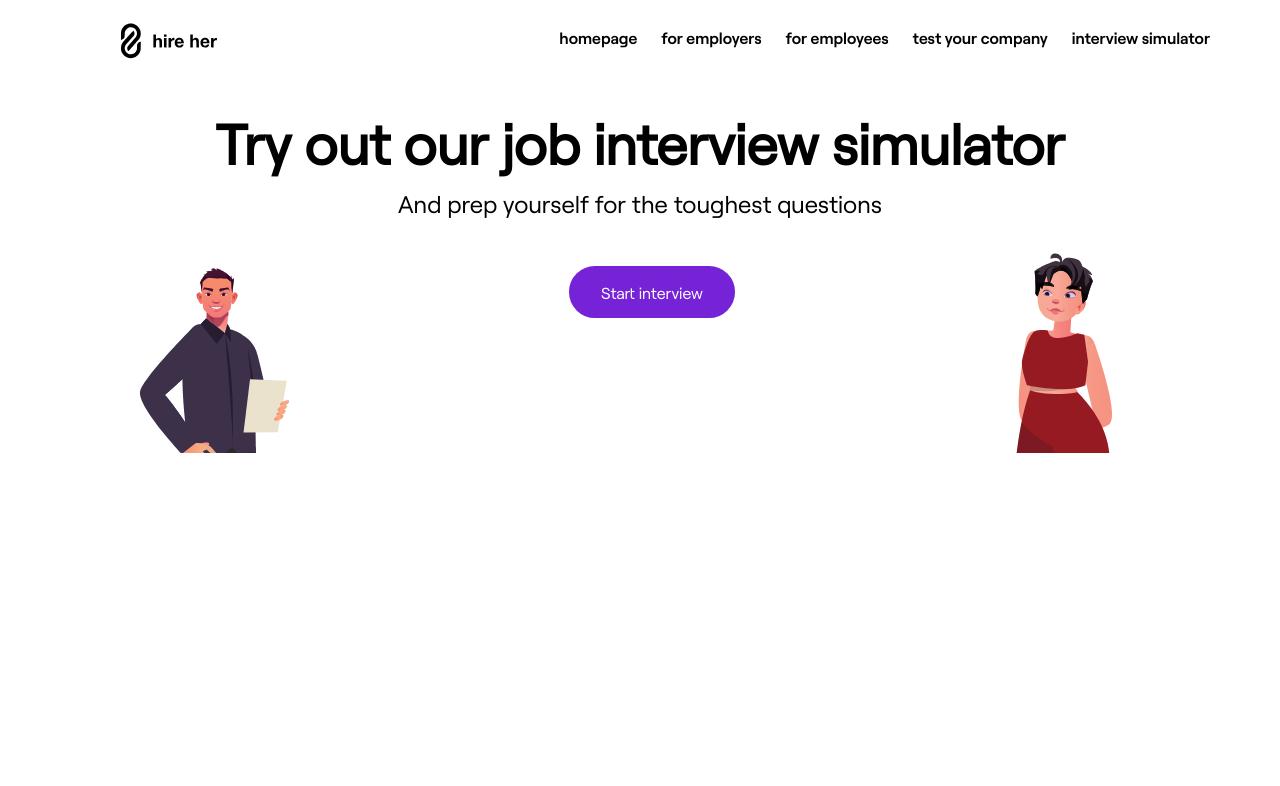
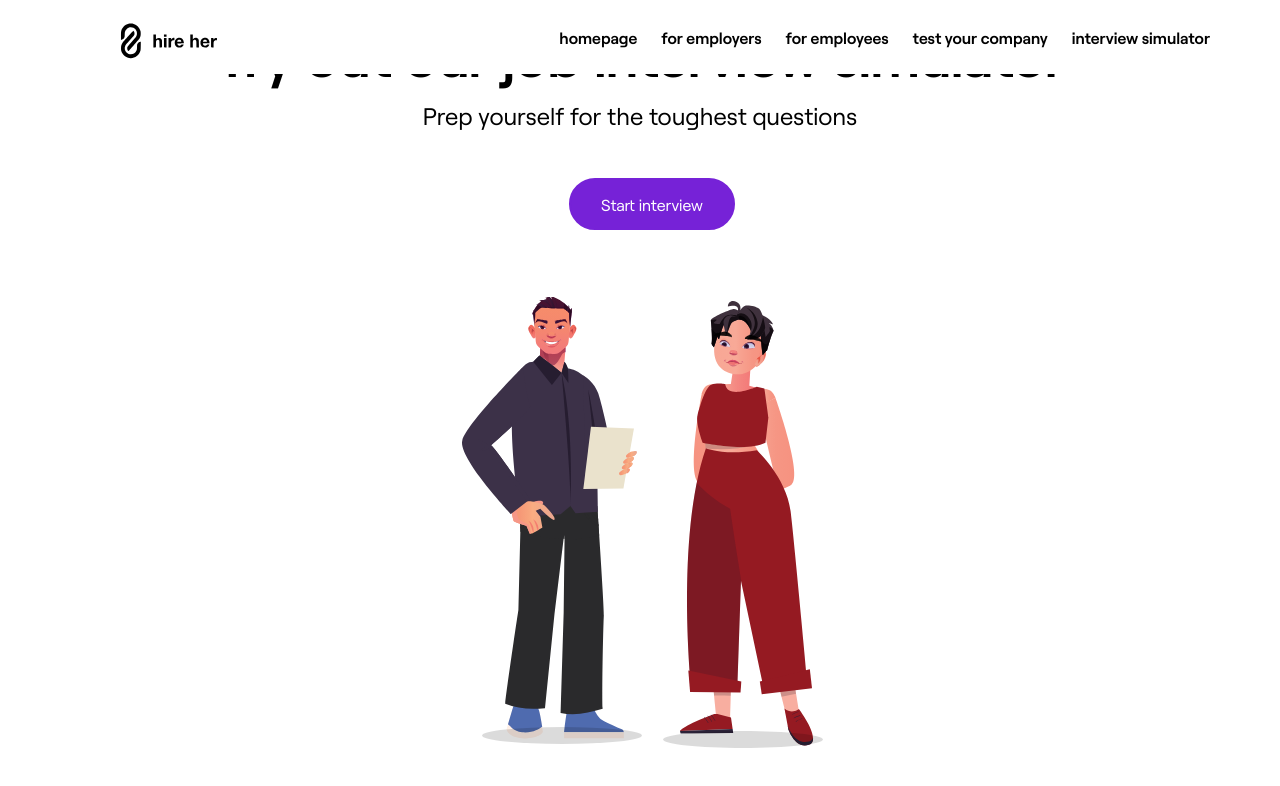
Before and after one commit to s0lena/hire-her, a React (Vite) app: page /interview in a window 1280 px wide. Shown: the top 786 px of the page. Built offline with nearby package versions, Linux system fonts and the light colour scheme.

Commit message:
animation for the interview finished

```diff
--- a/src/components/InterviewAnswerForm/index.jsx
+++ b/src/components/InterviewAnswerForm/index.jsx
@@ -8,6 +8,7 @@ export const InterviewAnswerForm = ({
   currentResponses,
   onResponseSelected,
 }) => {
+  const text = "Please choose your answer. . .";
   return (
     <>
       <div>
@@ -22,6 +23,28 @@ export const InterviewAnswerForm = ({
             </div>
           ) : null
         )}
+        <div>
+          {text.split("").map((char, index) => (
+            <motion.span
+              key={index}
+              initial={{ opacity: 0, y: 20 }}
+              animate={{ opacity: 1, y: 0 }}
+              exit={{ opacity: 0 }}
+              transition={{
+                duration: 0.1,
+                delay: index * 0.1,
+                repeat: Infinity,
+                repeatDelay: 3,
+              }}
+              style={{
+                color: "#7622D7",
+                fontWeight: "bold",
+              }}
+            >
+              {char}
+            </motion.span>
+          ))}
+        </div>
       </div>
     </>
   );
--- a/src/components/InterviewBubble/style.css
+++ b/src/components/InterviewBubble/style.css
@@ -40,6 +40,7 @@
 
 .woman-reply-selected {
   position: relative;
+  float: right;
 }
 
 .woman-reply:hover {
@@ -49,6 +50,7 @@
 
 .woman-reply-selected {
   background-color: #E1CEF6;
+  width: 345px;
 }
 
 .woman-reply-selected:hover {
--- a/src/components/InterviewFeedback/style.css
+++ b/src/components/InterviewFeedback/style.css
@@ -5,6 +5,7 @@
     padding: 25px 17px;
     margin-top: 30px;
     margin-bottom: 20px;
+    clear: right;
 }
 .feedback-green {
     background-color: #C7FFD7;
--- a/src/pages/Interview/index.jsx
+++ b/src/pages/Interview/index.jsx
@@ -1,17 +1,17 @@
-import './style.css';
-import { useState, useEffect } from 'react';
-import InterviewData from '../../source/interview-woman';
-import { motion, useAnimation } from 'framer-motion';
-import { InterviewBubble } from '../../components/InterviewBubble';
-import { InterviewAnswerForm } from '../../components/InterviewAnswerForm';
-import { InterviewEntry } from '../../components/InterveiwEntry';
-import { Footer } from '../../components/Footer';
+import "./style.css";
+import { useState, useEffect, useRef } from "react";
+import InterviewData from "../../source/interview-woman";
+import { motion, useAnimation } from "framer-motion";
+import { InterviewBubble } from "../../components/InterviewBubble";
+import { InterviewAnswerForm } from "../../components/InterviewAnswerForm";
+import { InterviewEntry } from "../../components/InterveiwEntry";
+import { Footer } from "../../components/Footer";
 
-const STATUS_INITIAL = 'initial';
-const STATUS_SHOW_RESPONSES = 'showResponses';
-const STATUS_TRY_AGAIN = 'tryAgain';
-const STATUS_CONTINUE = 'continue';
-const STATUS_FINISH = 'finish';
+const STATUS_INITIAL = "initial";
+const STATUS_SHOW_RESPONSES = "showResponses";
+const STATUS_TRY_AGAIN = "tryAgain";
+const STATUS_CONTINUE = "continue";
+const STATUS_FINISH = "finish";
 
 export const Interview = () => {
   const [interviewStatus, setInterviewStatus] = useState(STATUS_INITIAL);
@@ -21,22 +21,23 @@ export const Interview = () => {
   const [currentResponses, setCurrentResponses] = useState([]);
   const currentEntry = InterviewData[responses.length];
   const [isFixed, setIsFixed] = useState(false);
+  const bottomRef = useRef();
 
   const handleResponseSelected = (index) => {
     const newResponses = [...currentResponses, index];
     const reply = currentEntry.answers[index];
 
-    if (reply.color === 'green') {
+    if (reply.color === "green") {
       setCurrentResponses([]);
       setResponses([...responses, newResponses]);
       if (responses.length + 1 === InterviewData.length) {
-        setInterviewStatus('finish');
+        setInterviewStatus("finish");
       } else {
-        setInterviewStatus('continue');
+        setInterviewStatus("continue");
       }
     } else {
       setCurrentResponses(newResponses);
-      setInterviewStatus('tryAgain');
+      setInterviewStatus("tryAgain");
     }
   };
 
@@ -87,22 +88,33 @@ export const Interview = () => {
     );
   }
 
-  const handleScroll = () => {
-    if (!isFixed) {
-      const currentScrollY = window.scrollY;
-      animation1.start({ y: currentScrollY / 2 });
-      animation2.start({ y: currentScrollY / 2 });
-    }
+  // const handleScroll = () => {
+  //   if (!isFixed) {
+  //     const currentScrollY = window.scrollY;
+  //     animation1.start({ y: currentScrollY / 2 });
+  //     animation2.start({ y: currentScrollY / 2 });
+  //   }
+  // };
+
+  const scrollToBottom = () => {
+    bottomRef.current.scrollIntoView({ behavior: "smooth" });
   };
 
   useEffect(() => {
+    scrollToBottom(); // Scroll when contentUpdated changes
+  }, [interviewStatus]);
+
+  useEffect(() => {
     if (interviewStatus === STATUS_SHOW_RESPONSES) {
-      animation1.start({ x: '-10vw', y: 0 }).then(() => setIsFixed(true)); // Move the man image to the left side and fix it
-      animation2.start({ x: '10vw', y: 0 }).then(() => setIsFixed(true)); // Move the woman image to the right side and fix it
-      window.addEventListener('scroll', handleScroll);
-      return () => {
-        window.removeEventListener('scroll', handleScroll);
-      };
+      animation1.start({ x: "25vw" }); //.then(() => setIsFixed(true)); // Move the man image to the left side and fix it
+      animation2.start({ x: "-25vw" }); //.then(() => setIsFixed(true)); // Move the woman image to the right side and fix it
+      // window.addEventListener("scroll", handleScroll);
+      // return () => {
+      //   window.removeEventListener("scroll", handleScroll);
+      // };
+    } else if (interviewStatus === STATUS_INITIAL) {
+      animation1.start({ x: "0vw" }); // Move the man image to the center
+      animation2.start({ x: "0vw" });
     }
   }, [interviewStatus, animation1, animation2]);
 
@@ -110,43 +122,46 @@ export const Interview = () => {
     <>
       <div className="container-interview-simulator">
         <h1>Try out our job interview simulator</h1>
-        <p>And prep yourself for the toughest questions</p>
+        <p>Prep yourself for the toughest questions</p>
         <a href="#interview">
-          <button onClick={() => setInterviewStatus('showResponses')}>
+          <button
+            onClick={() => setInterviewStatus("showResponses")}
+            className={
+              interviewStatus === STATUS_INITIAL ||
+              interviewStatus === STATUS_FINISH
+                ? ""
+                : "display-none"
+            }
+          >
             Start interview
           </button>
         </a>
         <div
           className={`interview-characters-container ${
-            interviewStatus === 'showResponses' ? 'fixed' : ''
+            interviewStatus === "showResponses" ? "fixed" : ""
           }`}
         >
           <div className="character-wrapper man">
             <motion.img
               src="/man-with-shadow.svg"
               alt="man"
-              initial={{ x: '0vw', opacity: 1 }}
-              animate={animation1}
-              transition={{ duration: 1.5, delay: 0.1, ease: 'easeInOut' }}
-              style={{
-                position: isFixed ? 'fixed' : 'absolute',
-                left: '10vw',
-                top: isFixed ? '10vh' : '20vh',
-              }}
+              initial={{ x: "0vw", opacity: 1 }}
+              animate={animation2}
+              transition={{ duration: 1.5, delay: 0.2, ease: "easeInOut" }}
             />
           </div>
           <div className="character-wrapper woman">
             <motion.img
               src="/woman-with-shadow.svg"
               alt="woman"
-              initial={{ x: '0vw', opacity: 1 }}
-              animate={animation2}
-              transition={{ duration: 1.5, delay: 0.1, ease: 'easeInOut' }}
-              style={{
-                position: isFixed ? 'fixed' : 'absolute',
-                right: '10vw',
-                top: isFixed ? '10vh' : '20vh',
-              }}
+              initial={{ x: "0vw", opacity: 1 }}
+              animate={animation1}
+              transition={{ duration: 1.5, delay: 0.2, ease: "easeInOut" }}
+              // style={{
+              //   position: isFixed ? "fixed" : "absolute",
+              //   right: "-20vw",
+              //   top: isFixed ? "20vh" : "0vh",
+              // }}
             />
           </div>
           {/* <div className="characters-static">
@@ -154,7 +169,6 @@ export const Interview = () => {
             <img src="/woman.svg" alt="woman" className="character-static" />
           </div> */}
         </div>
-
         <div className="interview" id="interview">
           {responses.map((selectedAnswers, index) => (
             <InterviewEntry
@@ -171,6 +185,7 @@ export const Interview = () => {
             />
           ) : null}
           {controls}
+          <div ref={bottomRef} />
         </div>
       </div>
     </>
--- a/src/pages/Interview/style.css
+++ b/src/pages/Interview/style.css
@@ -6,6 +6,7 @@
     margin: 0;
     position: relative;
     overflow: hidden;
+    max-height:100vh;
 }
 
 .container-interview-simulator h1 {
@@ -29,7 +30,7 @@
     border: 2px solid #7622D7;
     background: #7622D7;
     margin-left: 24px;
-    margin-bottom: 105px;
+    /* margin-bottom: 105px; */
     font-family: 'Roobert';
     font-size: 16px;
     color: #FFFFFF;
@@ -53,12 +54,28 @@
     margin-left: 0;
 }
 
-.interview-characters-container img {
-    height: 444px;
-    width: 175px;
-    position: relative;
+.interview-characters-container {
+    height: 100vh;
+    margin-top: 50px;
+    /* position: relative; */
+    display: flex;
 }
 
+.interview-characters-container img .woman {
+    height: 344px;
+    width: 175px;
+    /* position: absolute;
+    top:250px; */
+
+}
+
+.interview-characters-container img .man {
+    height: 344px;
+    width: 175px;
+    /* position: absolute;
+    top:250px; */
+    left:-25vw;
+}
 .characters-static {
     position: absolute;
     top: 350px;
@@ -68,7 +85,12 @@
 /*Interview*/
 
 .interview {
+    padding: 30px 45px;
     padding-top: 30px;
+    position:absolute;
+    top:250px;
+    overflow-y: scroll;
+    height:80vh;
 }
 
 .interview::-webkit-scrollbar {
@@ -177,3 +199,7 @@
     height: 24px;
     margin-left: 10px;
 }
+
+.display-none {
+    display: none;
+}
--- a/src/source/interview-woman.js
+++ b/src/source/interview-woman.js
@@ -4,17 +4,17 @@ const InterviewData = [
   {
     id: 'q1',
     question_woman:
-      'Hello, my name is Eva, I`ll be your interviewer for today. Nice to meet you.',
+      'Hello, my name is Nick, I`ll be your interviewer for today. Nice to meet you.',
     answers: [
       {
         answerText:
-          "Hello, Eva. It's a pleasure to meet you. Thank you for taking the time to interview me today. I'm looking forward to our conversation.",
+          "Hello, Nick. It's a pleasure to meet you. Thank you for taking the time to interview me today. I'm looking forward to our conversation.",
         color: 'green',
         evaluation: 'Great, be tough, be amazing.',
       },
       {
         answerText:
-          "Hello, Eva. Nice to meet you too. I hope my lack of extensive experience won't be a major issue today.",
+          "Hello, Nick. Nice to meet you too. I hope my lack of extensive experience won't be a major issue today.",
         color: 'yellow',
         evaluation: "Don't worry about experience, confidence is key.",
       },
```
